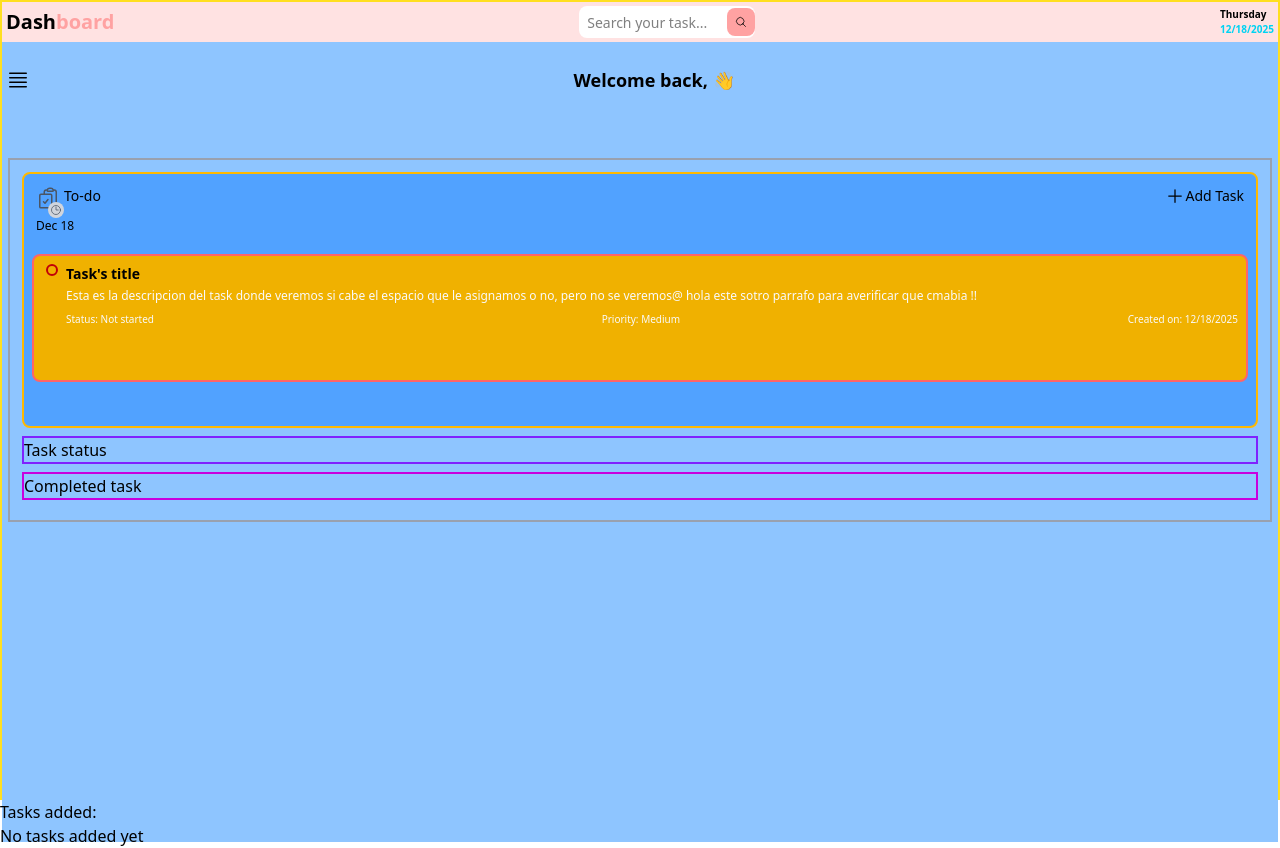
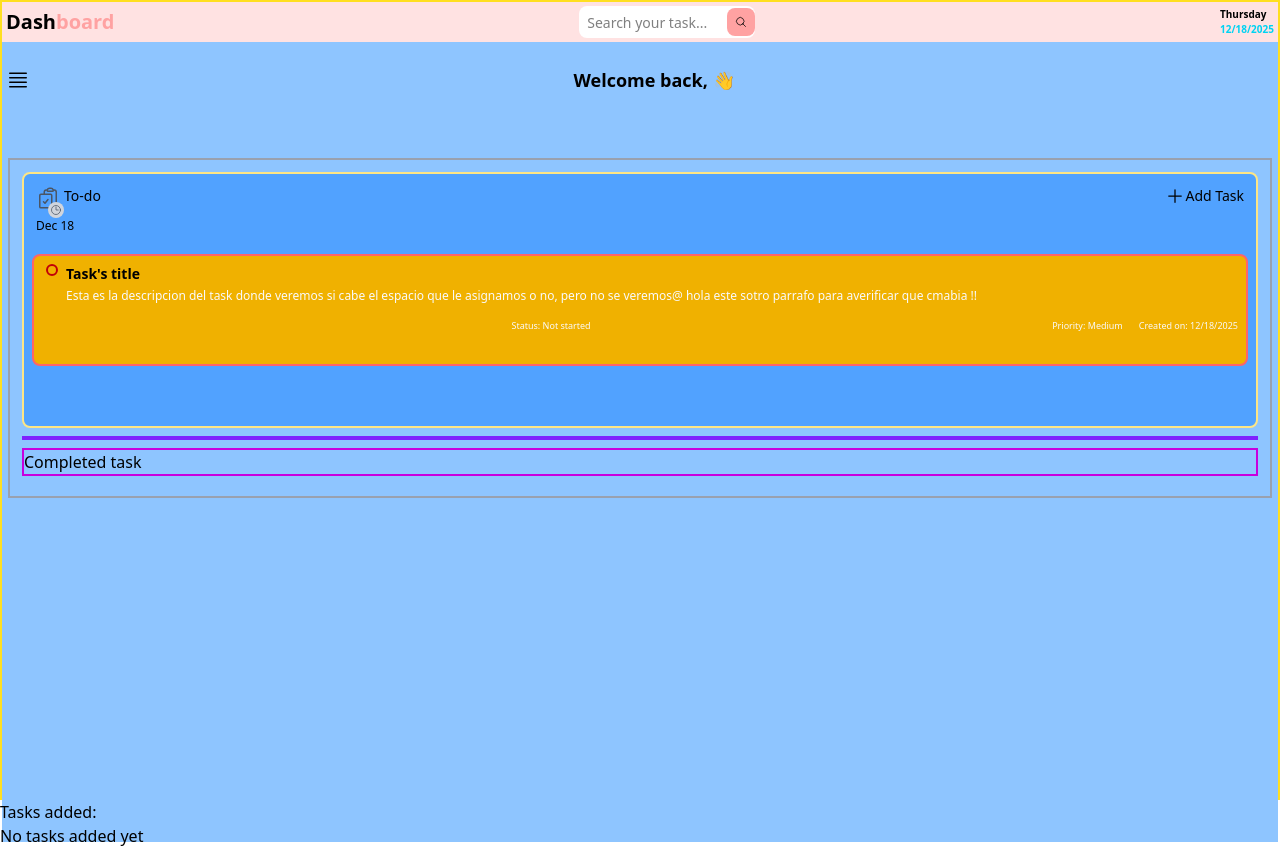
Before and after one commit to karinatuyuc/my-todo-list-React, a React (Vite) app: page / in a window 1280 px wide. Built offline with nearby package versions, Linux system fonts and the light colour scheme.

Commit message:
feat: add cards and add task button

```diff
--- a/src/Dashboard.jsx
+++ b/src/Dashboard.jsx
@@ -69,8 +69,9 @@ export default function Dashboard({showModal}) {
 
                 <section className="border-2 border-gray-400 m-1.5 mt-16 p-3">
 
-                    {/*ADD TASK SECTION*/}
-                    <div className="border-2 border-amber-400 mb-2 bg-blue-400 h-64 rounded-lg shadow-mb p-2">
+
+                    {/*ADD TASK SECTION AND CARDS TASKS (different component in REVIEW)*/}
+                    <div className="border-2 border-amber-200 mb-2 bg-blue-400 h-64 rounded-lg shadow-mb p-2">
 
                         <div className="flex justify-between m-1">
                             <h1 className="absolute text-justify left-16 text-sm">To-do</h1>
@@ -90,46 +91,33 @@ export default function Dashboard({showModal}) {
                         </div>
 
 
-
-
-
-
-
-
-
-
-
-
-                        <div className="bg-yellow-500 min-h-32 w-full mt-12 border-2 border-red-400 rounded-lg">
+                        {/*DIV TO DO AND ADD TASK*/}
+                        <div className="bg-yellow-500 min-h-28 w-full mt-12 border-2 border-red-400 rounded-lg">
 
                            <div className="flex gap-1 p-1 w-full h-full">
                                <span className="inline-block w-3 h-3 rounded-full border-2 border-red-700 ml-2 mt-1"></span>
 
+                               {/*CARD TASKS */}
                                <div className="flex-1 text-gray-50 overflow-hidden flex flex-col p-1 text-sm">
                                 <h4 className="font-bold text-black">Task's title</h4>
-                                <p className="line-clamp-3 text-xs text-justify mb-2 mt-1 mr-2">{descripcionTaks}</p>
+                                <p className="line-clamp-4 text-xs text-justify mb-4 mt-1 mr-2">{descripcionTaks}</p>
 
-                                 <div className="mt-auto w-full flex justify-between gap-10 text-[10px]">
-                                    <span>Status: Not started </span>
+                                 <div className="mt-auto w-full flex gap-4 text-[9px]">
+                                    <span className="flex-1 text-center">Status: Not started </span>
                                     <span>Priority: Medium</span>
                                     <span>Created on: {dateInNumber}</span>
                                  </div>
 
                                </div>
                            </div>
-
-
                         </div>
-
-
-
-
-
                     </div>
 
 
                     {/**NOT STARTED - TASK STATUS*/}
-                    <div className="border-2 border-violet-600 mb-2">Task status</div>
+                    <div className="border-2 border-violet-600 mb-2">
+
+                    </div>
 
                     {/**NOT STARTED - COMPLETED TASK*/}
                     <div className="border-2 border-fuchsia-600 mb-2">Completed task</div>
```
